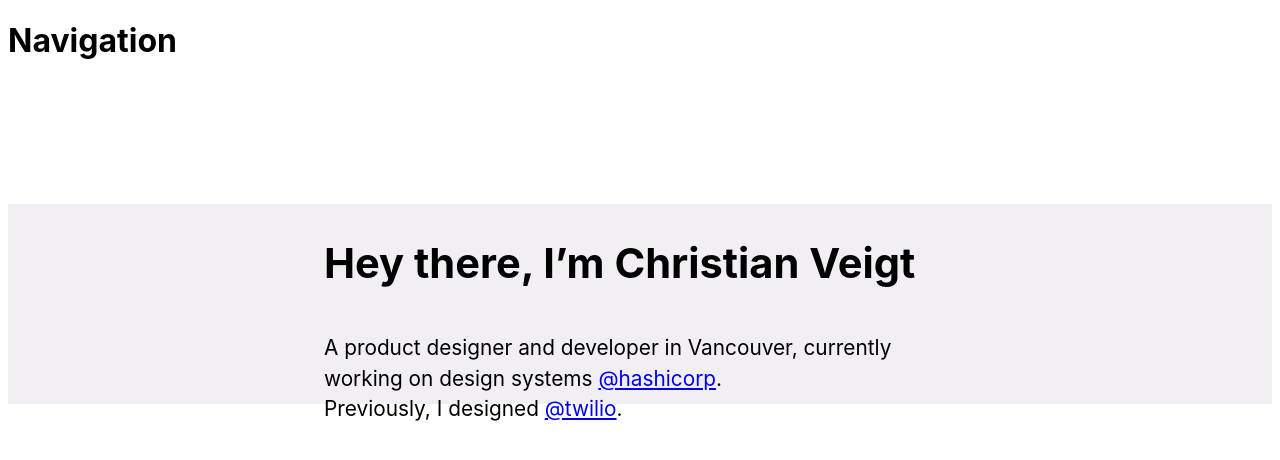
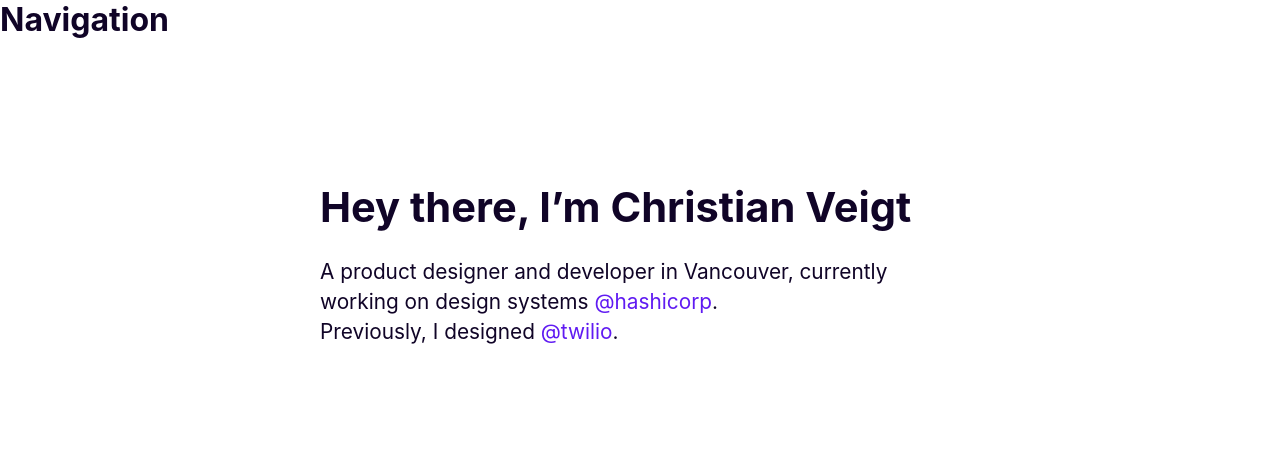
Before and after one commit to cveigt/systems-and-patterns, a React (Create React App) app in the folder website/: page / in a window 1280 px wide. Shown: the top 460 px of the page. Built offline with nearby package versions, Linux system fonts and the light colour scheme.

Commit message:
Added styles to Intro component and GlobalStyles

```diff
--- a/website/src/components/Intro.js
+++ b/website/src/components/Intro.js
@@ -2,10 +2,6 @@ import React from "react";
 import styled from "styled-components";
 
 const Section = styled.section`
-  background: #f1eff4;
-  height: 200px;
-`;
-const Content = styled.div`
   display: flex;
   align-items: center;
   width: 50%;
@@ -13,10 +9,11 @@ const Content = styled.div`
   margin-top: 18vh;
   margin-bottom: 24vh;
 `;
-const Presentation = styled.div`
+const Content = styled.div`
   display: flex;
   flex-direction: column;
 `;
+
 const Title = styled.h2`
   font-size: 2.6rem;
   line-height: 3.1rem;
@@ -31,7 +28,6 @@ const Intro = () => {
   return (
     <Section>
       <Content>
-        <Presentation>
         <Title>Hey there, I’m Christian Veigt</Title>
         <Description>
           A product designer and developer in Vancouver, currently working on
@@ -39,7 +35,6 @@ const Intro = () => {
           <br />
           Previously, I designed <a href="\">@twilio</a>.
         </Description>
-        </Presentation>
       </Content>
     </Section>
   );
--- a/website/src/components/styles/Global.js
+++ b/website/src/components/styles/Global.js
@@ -2,10 +2,30 @@ import { createGlobalStyle } from "styled-components";
 
 const GlobalStyles = createGlobalStyle`
 
+* {
+  margin: 0px;
+  padding: 0px;
+  box-sizing: border-box;
+  -webkit-font-smoothing: antialiased;
+  -moz-osx-font-smoothing: grayscale;
+}
 
 body {
     font-family: 'Inter', sans-serif;
 }
+
+h1, h2, p {
+    color: #100427;
+}
+
+a {
+    color: #601BF2;
+    text-decoration: none;
+}
+
+a:hover {
+    text-decoration: underline;
+}
 `;
 
 export default GlobalStyles;
```
Lines whose indentation alone changed are shown as unchanged.
